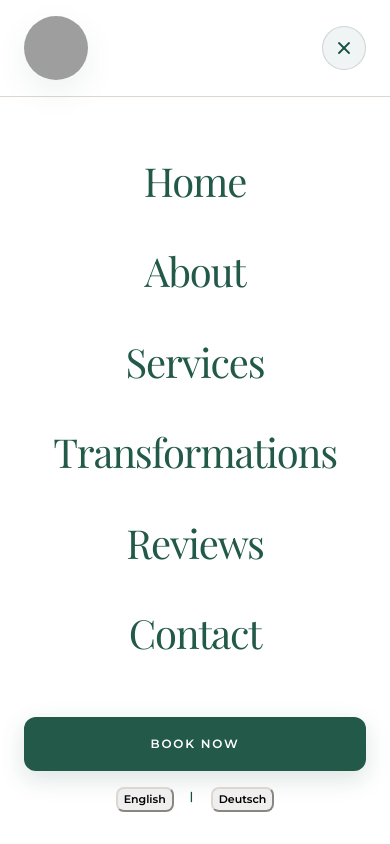
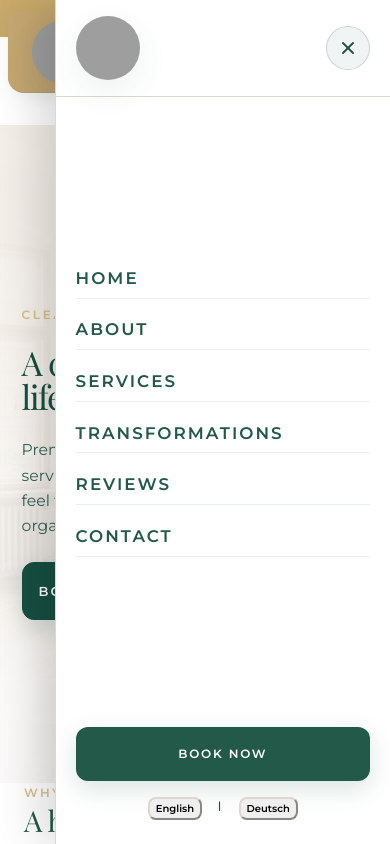
Before and after one commit to web246/elea, a plain HTML site: page index.html in a window 390 px wide. Both pictures are taken after a click on the button 338 px from the left and 52 px from the top of the page. Shown: the top 844 px of the page. Drawn offline with nearby package versions, Linux system fonts and the light colour scheme; grey boxes are pictures that could not be loaded.

Commit message:
Adjust premium gold eyebrow styling

```diff
--- a/style.css
+++ b/style.css
@@ -86,7 +86,7 @@ main { flex: 1; }
   font-size: 12px;
   text-transform: uppercase;
   letter-spacing: 0.2em;
-  color: hsl(var(--foreground));
+  color: #d9c08a;
   font-weight: 600;
 }
 .elea-heading {
@@ -333,26 +333,33 @@ textarea.elea-input { resize: vertical; }
 }
 .mobile-menu {
   position: fixed;
-  inset: 0;
+  top: 0;
+  right: 0;
+  width: min(86vw, 360px);
+  height: 100vh;
   z-index: 250;
   background: hsl(var(--background));
   display: flex;
   flex-direction: column;
+  border-left: 1px solid hsl(var(--border));
+  box-shadow: -18px 0 40px rgba(0, 0, 0, 0.14);
   opacity: 0;
   visibility: hidden;
   pointer-events: none;
-  transition: opacity .3s ease, visibility .3s ease;
+  transform: translateX(110%);
+  transition: transform .28s ease, opacity .28s ease, visibility .28s ease;
 }
 .mobile-menu.is-open {
   opacity: 1;
   visibility: visible;
   pointer-events: auto;
+  transform: translateX(0);
 }
 .mobile-menu-header {
   display: flex;
   align-items: center;
   justify-content: space-between;
-  padding: 1rem 1.5rem;
+  padding: 1rem 1.25rem;
   border-bottom: 1px solid hsl(var(--border));
 }
 .mobile-menu-header .booking-close {
@@ -375,26 +382,31 @@ textarea.elea-input { resize: vertical; }
   height: 20px;
 }
 .mobile-menu-nav {
-  padding: 2rem 1.5rem 1rem;
+  padding: 1.5rem 1.25rem 1rem;
   display: flex;
   flex-direction: column;
-  gap: 1.4rem;
-  align-items: center;
+  gap: 0.75rem;
+  align-items: flex-start;
   justify-content: center;
   flex: 1;
 }
 .mobile-menu-nav a {
-  font-family: var(--font-heading);
-  font-size: 2.5rem;
-  font-weight: 300;
-  letter-spacing: -0.03em;
+  width: 100%;
+  font-family: var(--font-body);
+  font-size: 1.05rem;
+  line-height: 1.25;
+  letter-spacing: 0.12em;
+  text-transform: uppercase;
+  font-weight: 600;
   color: hsl(var(--foreground));
+  padding: 0.55rem 0;
+  border-bottom: 1px solid rgba(21, 60, 50, 0.08);
   opacity: 0;
-  transform: translateY(18px);
-  animation: fade-up 0.4s ease-out forwards;
+  transform: translateY(12px);
+  animation: fade-up 0.35s ease-out forwards;
 }
 .mobile-menu-footer {
-  padding: 1rem 1.5rem 2rem;
+  padding: 1rem 1.25rem 1.5rem;
   display: flex;
   flex-direction: column;
   gap: 1rem;
@@ -403,7 +415,7 @@ textarea.elea-input { resize: vertical; }
   display: flex;
   justify-content: center;
   gap: 1rem;
-  font-size: 11px;
+  font-size: 10px;
   font-weight: 600;
   letter-spacing: 0.15em;
   text-transform: uppercase;
@@ -648,7 +660,7 @@ textarea.elea-input { resize: vertical; }
   text-transform: uppercase;
   letter-spacing: 0.22em;
   font-weight: 600;
-  color: #174F43;
+  color: #d9c08a;
 }
 .hero-headline {
   margin-top: 1.25rem;
```
